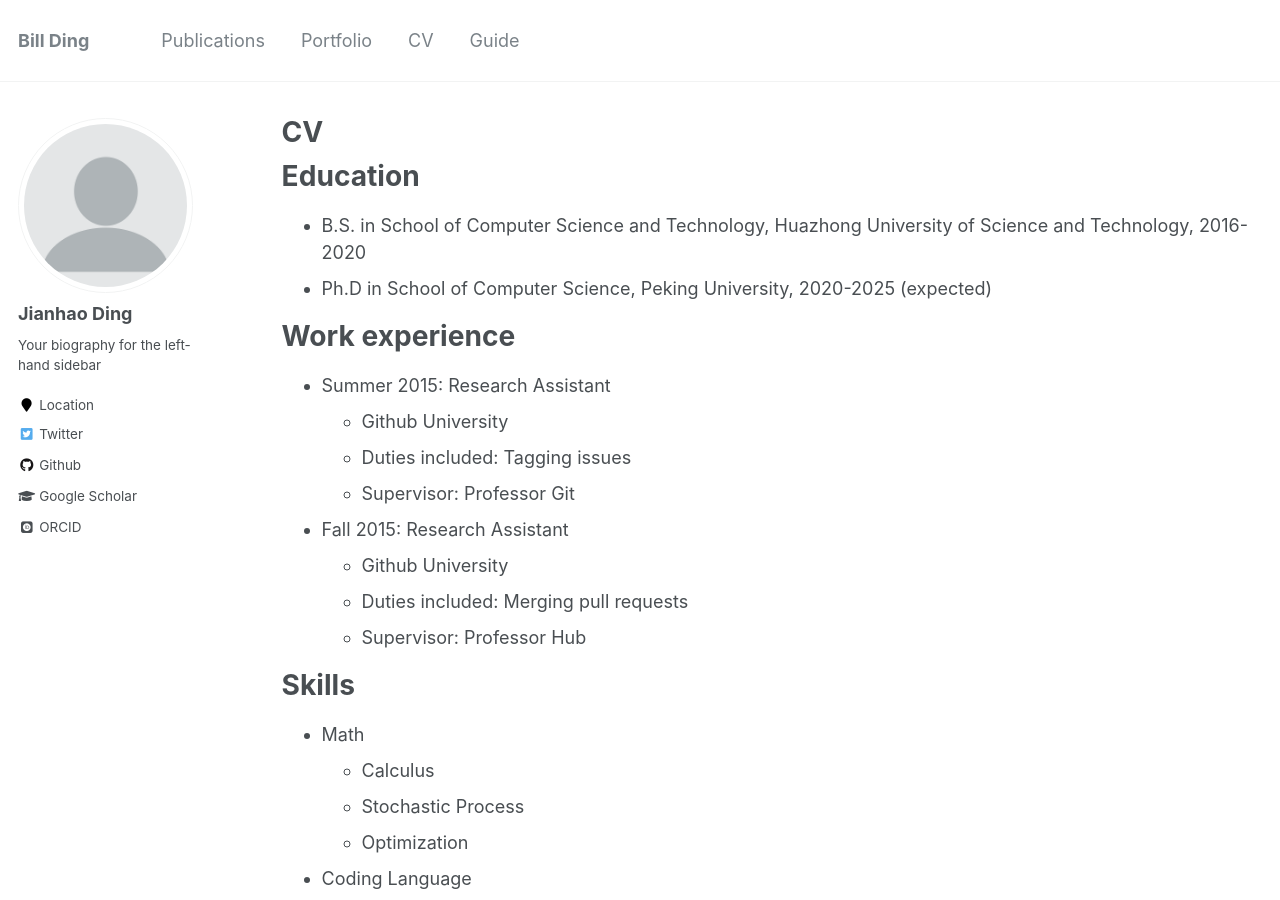
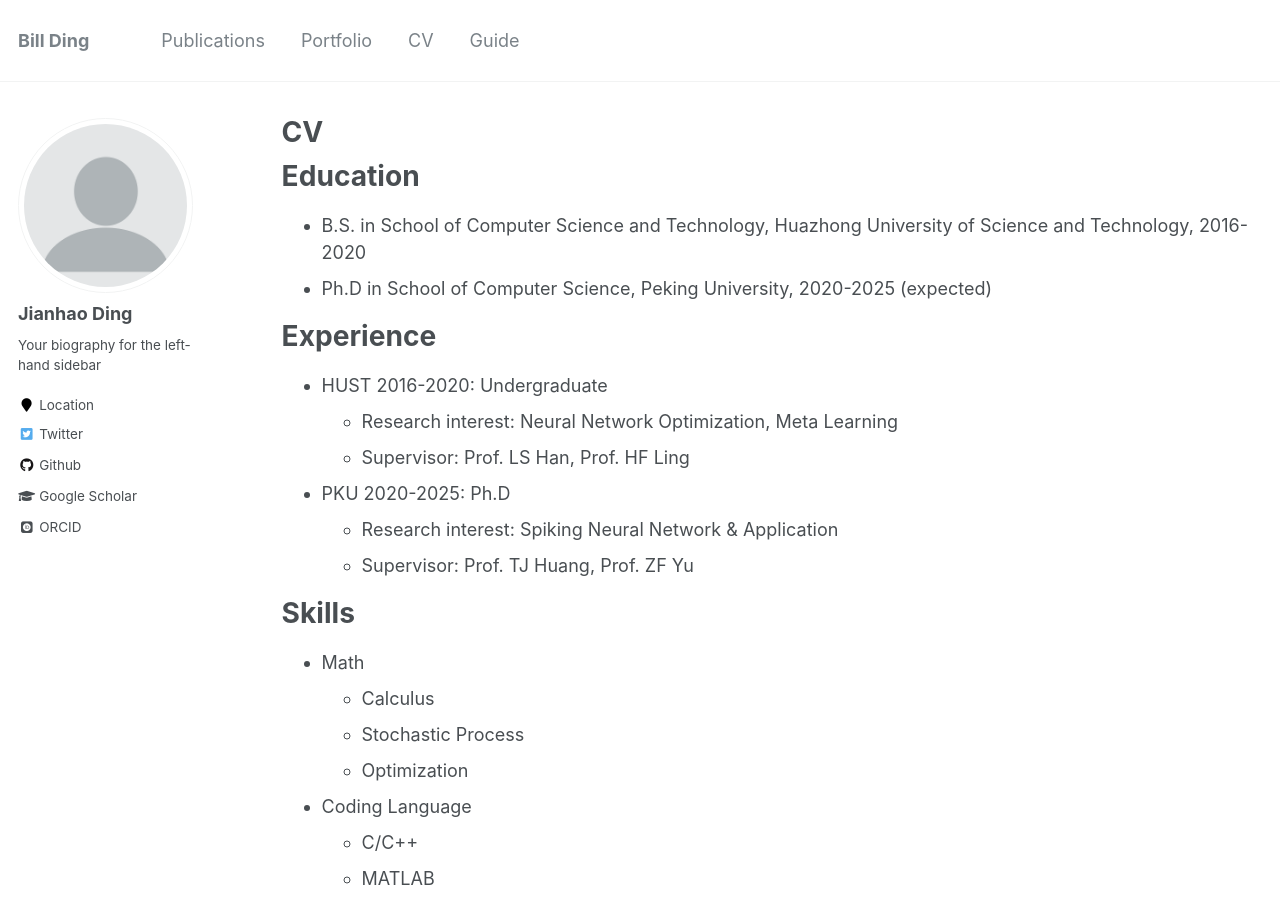
Before and after one commit to DingJianhao/old-DingJianhao-github-io, a Jekyll site: the page built from _pages/cv.md, in a window 1280 px wide and 900 px high. Built offline with Jekyll 4.4.1, drawn with Linux system fonts in a browser that asks for light colours; some web fonts are replaced; a file with an impossible date is left out.

Commit message:
Update cv.md

```diff
--- a/_pages/cv.md
+++ b/_pages/cv.md
@@ -14,17 +14,15 @@ Education
 * B.S. in School of Computer Science and Technology, Huazhong University of Science and Technology, 2016-2020
 * Ph.D in School of Computer Science, Peking University, 2020-2025 (expected)
 
-Work experience
+Experience
 ======
-* Summer 2015: Research Assistant
-  * Github University
-  * Duties included: Tagging issues
-  * Supervisor: Professor Git
+* HUST 2016-2020: Undergraduate
+  * Research interest: Neural Network Optimization, Meta Learning
+  * Supervisor: Prof. LS Han,  Prof. HF Ling
 
-* Fall 2015: Research Assistant
-  * Github University
-  * Duties included: Merging pull requests
-  * Supervisor: Professor Hub
+* PKU 2020-2025: Ph.D
+  * Research interest: Spiking Neural Network & Application
+  * Supervisor: Prof. TJ Huang, Prof. ZF Yu
 
 Skills
 ======
```
